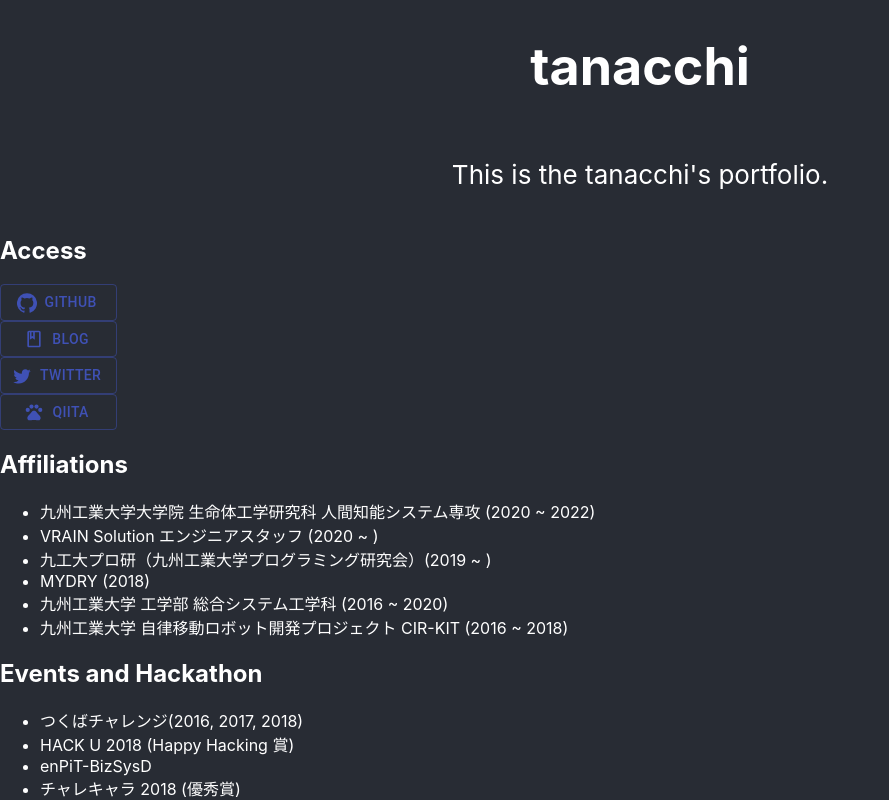
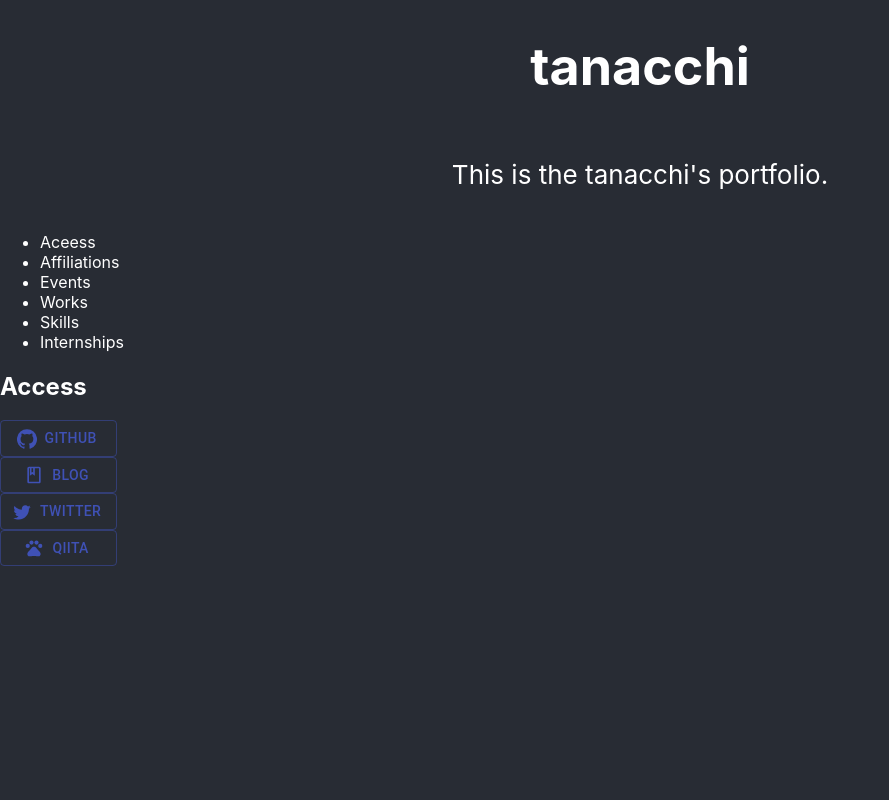
Before and after one commit to tanacchi/tanacchi.github.io, a React (Create React App) app: page / in a window 1280 px wide. Shown: the top 800 px of the page, without its empty margins (0-889 px from the left). Built offline with nearby package versions, Linux system fonts and the light colour scheme.

Commit message:
Switch contents with tab (list)

```diff
--- a/src/App.tsx
+++ b/src/App.tsx
@@ -1,4 +1,5 @@
 import React from 'react'
+import { Tab, Tabs, TabList, TabPanel } from 'react-tabs'
 import './App.css'
 import Header from './components/Header'
 import Access from './components/Access'
@@ -9,16 +10,53 @@ import Skills from './components/Skills'
 import Internships from './components/Internships'
 
 function App() {
+  const handleSelect = (index: number, last: number) => {
+    console.log(`{last} => {index}`)
+  }
+
   return (
     <div className="App">
       <Header />
-
+      <Tabs>
+        <TabList>
+          <Tab>Aceess</Tab>
+          <Tab>Affiliations</Tab>
+          <Tab>Events</Tab>
+          <Tab>Works</Tab>
+          <Tab>Skills</Tab>
+          <Tab>Internships</Tab>
+        </TabList>
+        <TabPanel>
+          <div id="tab-access">
             <Access />
+          </div>
+        </TabPanel>
+        <TabPanel>
+          <div id="tab-affiliations">
             <Affiliations />
+          </div>
+        </TabPanel>
+        <TabPanel>
+          <div id="tab-events">
             <Events />
+          </div>
+        </TabPanel>
+        <TabPanel>
+          <div id="tab-works">
             <Works />
+          </div>
+        </TabPanel>
+        <TabPanel>
+          <div id="tab-skilss">
             <Skills />
+          </div>
+        </TabPanel>
+        <TabPanel>
+          <div id="tab-internships">
             <Internships />
+          </div>
+        </TabPanel>
+      </Tabs>
     </div>
   );
 }
```
Lines whose indentation alone changed are shown as unchanged.
